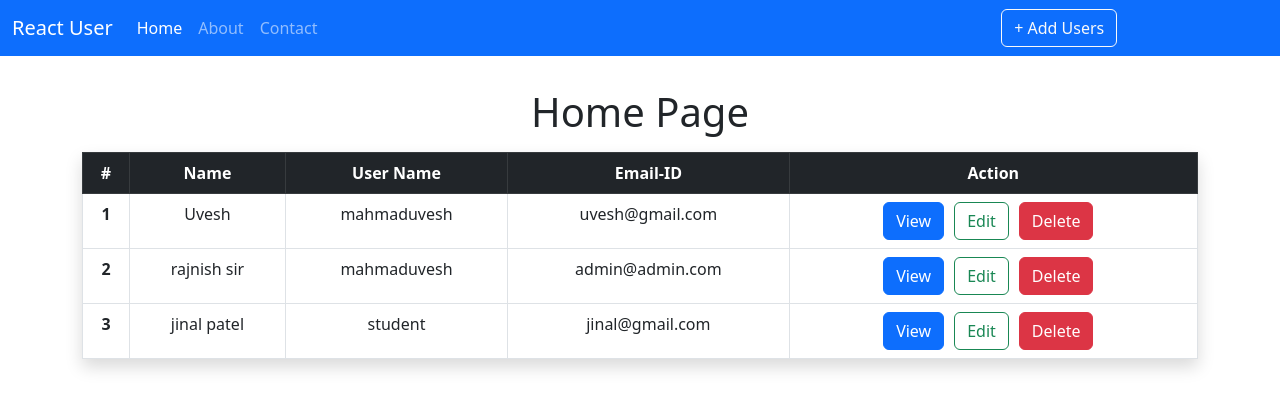
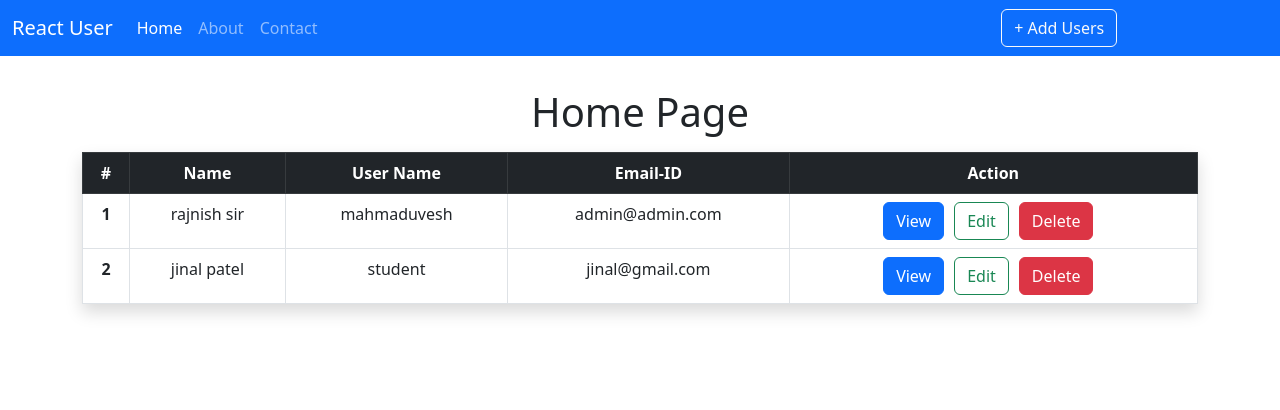
Before and after one commit to Mahmaduvesh/ReactJS_Crud_opeation, a React (Create React App) app: page / in a window 1280 px wide. Shown: the top 410 px of the page. Built offline with nearby package versions, Linux system fonts and the light colour scheme; data requests are answered from the project's data file.

Commit message:
changes in database

```diff
--- a/db.json
+++ b/db.json
@@ -1,28 +1,5 @@
 {
   "users": [
-    {
-      "id": 1,
-      "name": "Uvesh",
-      "username": "mahmaduvesh",
-      "email": "uvesh@gmail.com",
-      "address": {
-        "street": "Kulas Light",
-        "suite": "Apt. 556",
-        "city": "Gwenborough",
-        "zipcode": "92998-3874",
-        "geo": {
-          "lat": "-37.3159",
-          "lng": "81.1496"
-        }
-      },
-      "phone": "+91 9662845122",
-      "website": "hildegard.org",
-      "company": {
-        "name": "Romaguera-Crona",
-        "catchPhrase": "Multi-layered client-server neural-net",
-        "bs": "harness real-time e-markets"
-      }
-    },
     {
       "name": "rajnish sir",
       "username": "mahmaduvesh",
--- a/public/index.html
+++ b/public/index.html
@@ -24,7 +24,7 @@
       work correctly both with client-side routing and a non-root public URL.
       Learn how to configure a non-root public URL by running `npm run build`.
     -->
-    <title>React App</title>
+    <title>CRUD Operation ReactJs</title>
   </head>
   <body>
     <noscript>You need to enable JavaScript to run this app.</noscript>
```
Also changed, not shown: images/1.png (added).
